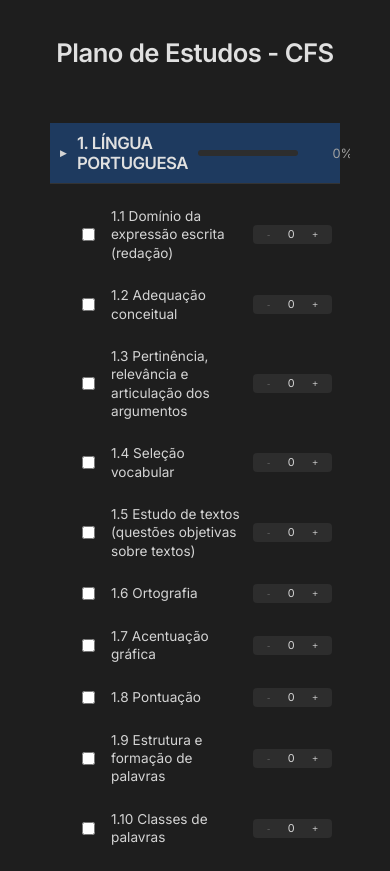
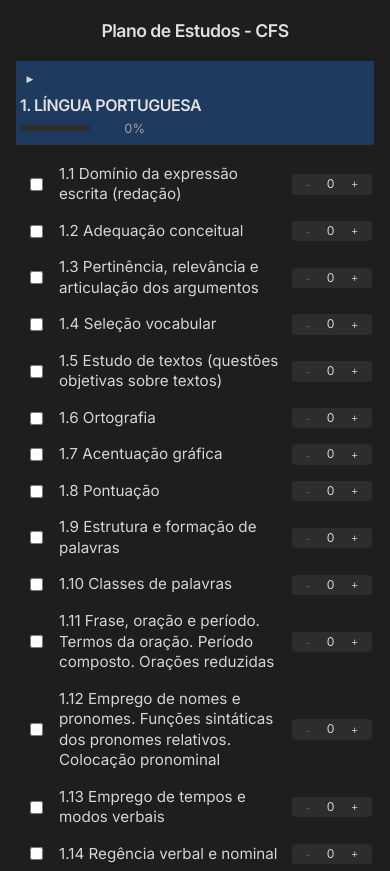
Before and after one commit to Vr-76/PlanoDeEstudosCFS, a plain HTML site: page index.html in a window 390 px wide. Shown: the top 871 px of the page. Drawn offline with Linux system fonts and the light colour scheme.

Commit message:
Adiciona responsividade para visualização em celular

```diff
--- a/index.html
+++ b/index.html
@@ -222,6 +222,47 @@
     .progresso-texto {
       min-width: 45px;
       text-align: right;
+    }
+    /* Responsividade para celular */
+    @media (max-width: 700px) {
+      body {
+        padding: 8px;
+        max-width: 100vw;
+      }
+      #listaMaterias {
+        max-width: 100vw;
+        padding: 4px;
+        gap: 10px;
+      }
+      .materia-header {
+        flex-direction: column;
+        align-items: flex-start;
+        gap: 6px;
+        padding: 8px 4px;
+      }
+      .materia-titulo {
+        font-size: 1em;
+      }
+      .progresso-container {
+        margin-left: 0;
+        width: 100%;
+        justify-content: flex-start;
+      }
+      .progresso-bar {
+        width: 70px;
+      }
+      .lei, .item, .topico {
+        margin-left: 8px;
+        padding: 4px 2px;
+        font-size: 0.95em;
+      }
+      .materia {
+        padding: 4px;
+      }
+      h1 {
+        font-size: 1.1em;
+        margin-bottom: 12px;
+      }
     }
   </style>
 </head>
```
